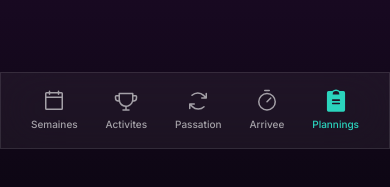
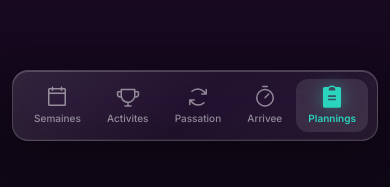
Before and after one commit to decuyperanthony/calendar-du-duck, a Next.js app: page /planning in a window 390 px wide. Shown: the part 695-882 px from the top of the page. Built offline with nearby package versions, Linux system fonts and the light colour scheme.

Commit message:
fix: add safe area to main content margin for mobile header (#22)

```diff
--- a/app/globals.css
+++ b/app/globals.css
@@ -69,6 +69,10 @@
   .mt-safe {
     margin-top: env(safe-area-inset-top);
   }
+  /* Mobile header height (48px) + safe area for content below fixed header */
+  .mt-header-safe {
+    margin-top: calc(3rem + env(safe-area-inset-top));
+  }
 }
 
 @supports (padding-bottom: env(safe-area-inset-bottom)) {
@@ -126,6 +130,23 @@
   /* Glass effect for dark mode */
   .glass-dark {
     @apply bg-white/5 backdrop-blur-xl border border-white/10;
+  }
+
+  /* Apple Liquid Glass effect - iOS 26 inspired */
+  .liquid-glass {
+    background: linear-gradient(
+      135deg,
+      rgba(255, 255, 255, 0.12) 0%,
+      rgba(255, 255, 255, 0.05) 50%,
+      rgba(255, 255, 255, 0.08) 100%
+    );
+    backdrop-filter: blur(20px) saturate(180%);
+    -webkit-backdrop-filter: blur(20px) saturate(180%);
+    border: 1px solid rgba(255, 255, 255, 0.18);
+    box-shadow:
+      0 8px 32px rgba(0, 0, 0, 0.3),
+      inset 0 1px 0 rgba(255, 255, 255, 0.2),
+      inset 0 -1px 0 rgba(255, 255, 255, 0.05);
   }
 
   /* Glow effects */
--- a/app/layout.tsx
+++ b/app/layout.tsx
@@ -122,7 +122,7 @@ export default async function RootLayout({
           <div className="gradient-dark min-h-dvh">
             <Menu />
             <MobileHeader />
-            <main className="px-4 py-6 md:px-6 md:py-8 mt-12 md:mt-20 pb-nav-safe">
+            <main className="px-4 py-6 md:px-6 md:py-8 mt-header-safe md:mt-20 pb-nav-safe">
               <div className="mx-auto max-w-4xl animate-in">{children}</div>
             </main>
             <BottomNav />
--- a/components/common/bottom-nav.tsx
+++ b/components/common/bottom-nav.tsx
@@ -4,7 +4,6 @@ import { cn } from "@/lib/utils";
 import Link from "next/link";
 import { usePathname } from "next/navigation";
 import { Icon } from "./icon";
-import { GlassBar } from "../ui/glass-bar";
 
 const navItems = [
   { label: "Semaines", path: "/semaines", icon: "calendar" },
@@ -18,8 +17,9 @@ export const BottomNav = () => {
   const pathname = usePathname();
 
   return (
-    <GlassBar position="bottom" className="md:hidden">
-      <nav className="flex items-center justify-around px-4 py-2">
+    <div className="fixed bottom-0 left-0 right-0 z-50 pb-safe md:hidden">
+      <div className="px-3 pb-2">
+        <nav className="liquid-glass flex items-center justify-around rounded-2xl px-2 py-2">
           {navItems.map((item) => {
             const isActive = pathname === item.path;
 
@@ -28,26 +28,35 @@ export const BottomNav = () => {
                 key={item.path}
                 href={item.path}
                 className={cn(
-                "flex flex-col items-center gap-1 px-2 py-2 rounded-xl transition-all duration-300",
+                  "relative flex flex-col items-center gap-0.5 px-3 py-1.5 rounded-xl transition-all duration-300",
                   isActive
                     ? "text-primary"
-                  : "text-white/60 hover:text-white"
+                    : "text-white/50 hover:text-white/80"
                 )}
               >
+                {isActive && (
+                  <span className="absolute inset-0 rounded-xl bg-white/10" />
+                )}
                 <Icon
                   name={item.icon}
                   size="md"
                   weight={isActive ? "fill" : "regular"}
                   className={cn(
-                  "transition-transform duration-300",
-                  isActive && "scale-110"
+                    "relative z-10 transition-all duration-300",
+                    isActive && "scale-110 drop-shadow-[0_0_8px_rgba(45,212,191,0.5)]"
                   )}
                 />
-              <span className="text-[10px] font-medium">{item.label}</span>
+                <span className={cn(
+                  "relative z-10 text-[10px] font-medium transition-all duration-300",
+                  isActive && "font-semibold"
+                )}>
+                  {item.label}
+                </span>
               </Link>
             );
           })}
         </nav>
-    </GlassBar>
+      </div>
+    </div>
   );
 };
```
Lines whose indentation alone changed are shown as unchanged.
